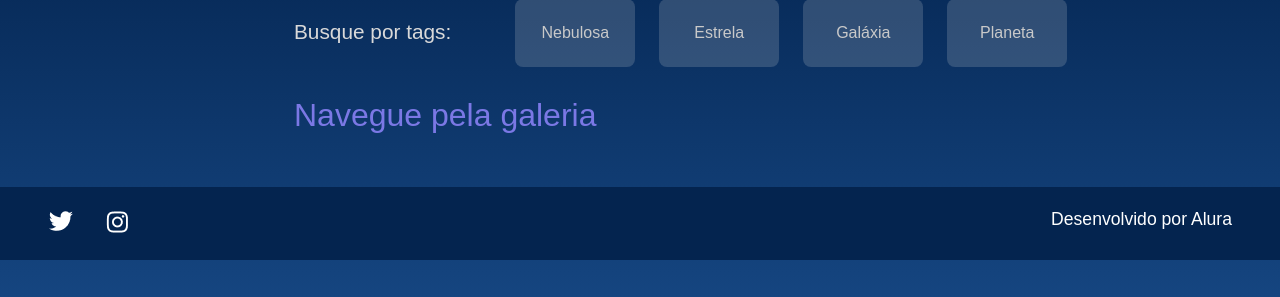
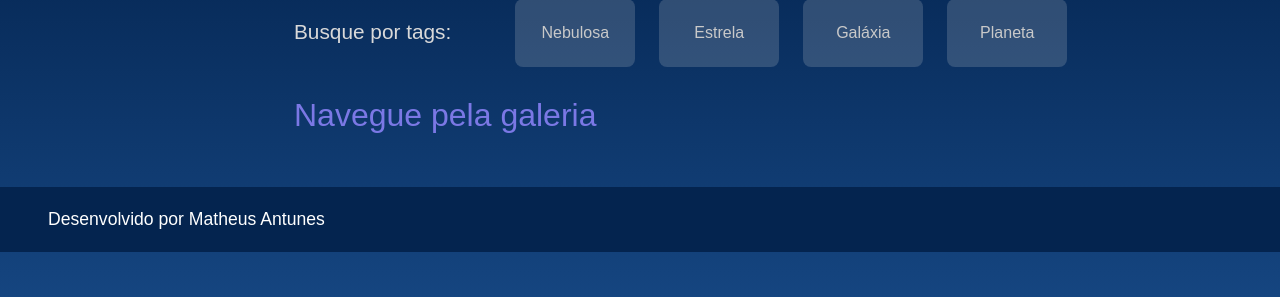
Before and after one commit to Matheus1237/gallery_space, a Django app: page / in a window 1280 px wide. Shown: the part 503-800 px from the top of the page. Run offline with Django 4.2, Linux system fonts and the light colour scheme; the visitor is signed in with stand-in values (Sample User, id 1); data that the repository does not hold is empty.

Commit message:
melhorias visuais

```diff
--- a/setup/settings.py
+++ b/setup/settings.py
@@ -106,7 +106,7 @@ import environ
 env = environ.Env()
 environ.Env.read_env()
 
-POSTGRES_LOCALLY = True
+POSTGRES_LOCALLY = False
 if POSTGRES_LOCALLY == True:
     DATABASES['default'] = dj_database_url.parse(env('DATABASE_URL'))
 
--- a/templates/galeria/index.html
+++ b/templates/galeria/index.html
@@ -3,7 +3,7 @@
 {% block content %}
             <section class="conteudo">
                 <section class="banner">
-                    <img class="banner__imagem" src="{% static 'assets/imagens/Banner(2).png' %}" alt="banner Alura Space">
+                    <img class="banner__imagem" src="{% static 'assets/imagens/Banner(2).png' %}" alt="banner Gallery Space">
                     <h1 class="banner__titulo"> A galeria mais completa de fotos do espaço!</h1>
                 </section>
                 <section class="tags">
--- a/templates/partials/_footer.html
+++ b/templates/partials/_footer.html
@@ -1,12 +1,4 @@
 {% load static %}
 <footer class="rodape">
-    <div class="rodape__icones">
-        <a href="https://twitter.com/AluraOnline" target=”_blank” >
-            <img src="{% static 'assets/ícones/1x/twitter.png' %}" alt="ícone twitter">
-        </a>
-        <a href="https://www.instagram.com/aluraonline/" target=”_blank” >
-            <img src="{% static 'assets/ícones/1x/instagram.png' %}" alt="ícone instagram">
-        </a>
-    </div>
-    <p class="rodape__texto">Desenvolvido por Alura</p>
+    <p class="rodape__texto">Desenvolvido por Matheus Antunes</p>
 </footer>
--- a/templates/partials/_menu.html
+++ b/templates/partials/_menu.html
@@ -1,7 +1,7 @@
 {% load static %}
 <div class="pagina-inicial">
     <header class="cabecalho">
-        <img src="{% static 'assets/logo/Logo(2).png' %}" alt="Logo da Alura Space" />
+        <img src="{% static 'assets/logo/Logo(2).png' %}" alt="Logo da Gallery Space" />
         {% include 'partials/_alertas.html' %}
         <div class="cabecalho__busca">
             <div class="busca__fundo">
--- a/templates/shared/base.html
+++ b/templates/shared/base.html
@@ -6,7 +6,7 @@
     <meta charset="UTF-8">
     <meta http-equiv="X-UA-Compatible" content="IE=edge">
     <meta name="viewport" content="width=device-width, initial-scale=1.0">
-    <title>Alura Space</title>
+    <title>Gallery Space</title>
     <link rel="preconnect" href="https://fonts.googleapis.com">
     <link rel="preconnect" href="https://fonts.gstatic.com" crossorigin>
     <link href="https://fonts.googleapis.com/css2?family=Poppins:wght@400;500;600&display=swap" rel="stylesheet">
```
Also changed, not shown: static/assets/logo/Logo(2).png.
